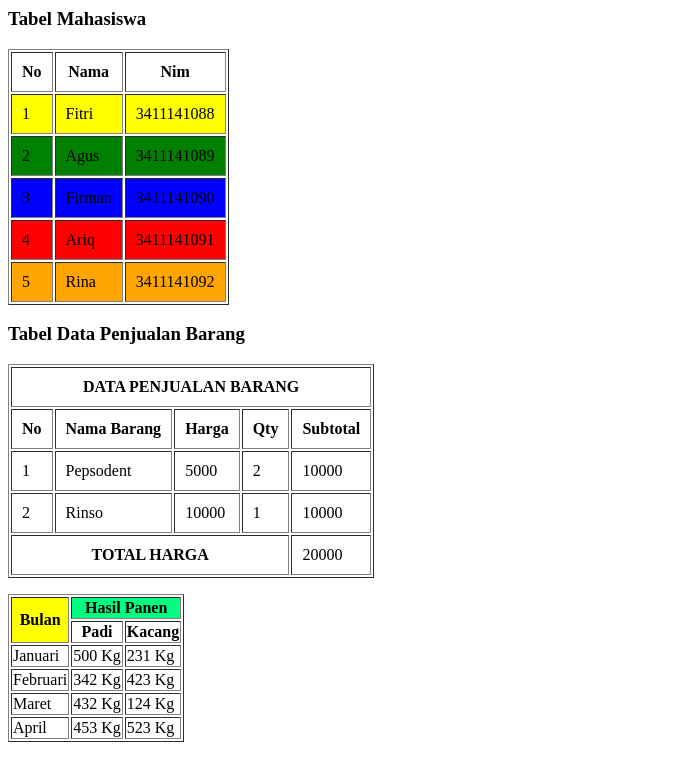
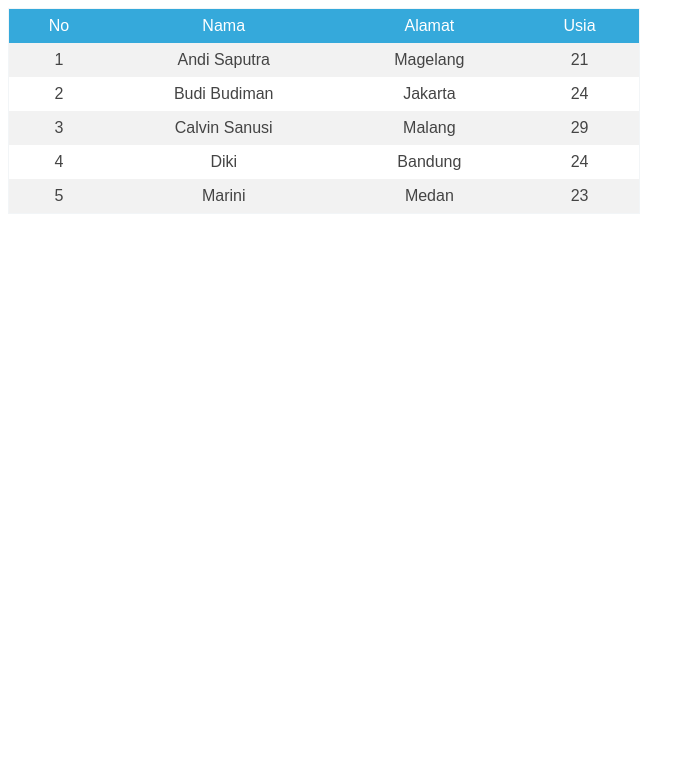
Before and after one commit to dewi18121996/Latihan1, a plain HTML site: page index.html in a window 1280 px wide. Shown: the whole page, without its empty margins (0-695 px from the left). Drawn offline with Linux system fonts and the light colour scheme.

Commit message:
Update index.html

```diff
--- a/index.html
+++ b/index.html
@@ -1,104 +1,75 @@
+<!DOCTYPE html>
 <html>
 <head>
-		<title> Latihan 2 </title>
+	<meta charset="utf-8">
+	<meta name="viewport" content="width=device-width, initial-scale=1">
+	<title>Latihan 5 Modul 4</title>
+	<style>
+.table1 {
+    font-family: sans-serif;
+    color: #444;
+    border-collapse: collapse;
+    width: 50%;
+    border: 1px solid #f2f5f7;
+}
+
+.table1 tr th{
+    background: #35A9DB;
+    color: #fff;
+    font-weight: normal;
+}
+
+.table1, th, td {
+    padding: 8px 20px;
+    text-align: center;
+}
+
+.table1 tr:hover {
+    background-color: #f5f5f5;
+}
+
+.table1 tr:nth-child(even) {
+    background-color: #f2f2f2;
+}
+	</style>
 </head>
 <body>
-					<h3>Tabel Mahasiswa</h3>
-						<table border="1" cellpadding="10">
+	<table class="table1">
 		<tr>
 			<th>No</th>
 			<th>Nama</th>
-								<th>Nim</th>
-							</tr>
-							<tr bgcolor="yellow">
-								<td>1</td>
-								<td>Fitri</td>
-								<td>3411141088</td>
-							</tr>
-							<tr bgcolor="green">
-								<td>2</td>
-								<td>Agus</td>
-								<td>3411141089</td>
-							</tr>
-							<tr bgcolor="blue">
-								<td>3</td>
-								<td>Firman</td>
-								<td>3411141090</td>
-							</tr>
-							<tr bgcolor="red">
-								<td>4</td>
-								<td>Ariq</td>
-								<td>3411141091</td>
-							</tr>
-							<tr bgcolor="orange">
-								<td>5</td>
-								<td>Rina</td>
-								<td>3411141092</td>
-							</tr>
-
-						</table>
-
-						<h3>Tabel Data Penjualan Barang</h3>
-						<table border="1" cellpadding="10">
-							<tr>
-								<th colspan="5">DATA PENJUALAN BARANG</th>
-							</tr>
-							<tr>
-								<th>No</th>
-								<th>Nama Barang</th>
-								<th>Harga</th>
-								<th>Qty</th>
-								<th>Subtotal</th>
+			<th>Alamat</th>
+			<th>Usia</th>
 		</tr>
 		<tr>
 			<td>1</td>
-								<td>Pepsodent</td>
-								<td>5000</td>
-								<td>2</td>
-								<td>10000</td>
+			<td>Andi Saputra</td>
+			<td>Magelang</td>
+			<td>21</td>
 		</tr>
 		<tr>
 			<td>2</td>
-								<td>Rinso</td>
-								<td>10000</td>
-								<td>1</td>
-								<td>10000</td>
+			<td>Budi Budiman</td>
+			<td>Jakarta</td>
+			<td>24</td>
 		</tr>
 		<tr>
-								<th colspan="4">TOTAL HARGA</th>
-								<td>20000</td>
-							</tr>
-						</table>
-							<p></p>
-
-	<table border="1">
-        <tr>
-            <th rowspan="2" bgcolor="yellow">Bulan</th>
-            <th colspan="2" bgcolor="#00ff80">Hasil Panen</th>
+			<td>3</td>
+			<td>Calvin Sanusi</td>
+			<td>Malang</td>
+			<td>29</td>
 		</tr>
 		<tr>
-            <th>Padi</th>
-            <th>Kacang</th>
+			<td>4</td>
+			<td>Diki</td>
+			<td>Bandung</td>
+			<td>24</td>
 		</tr>
 		<tr>
-            <td>Januari</td>
-            <td>500 Kg</td>
-            <td>231 Kg</td>
-        </tr>
-        <tr>
-            <td>Februari</td>
-            <td>342 Kg</td>
-            <td>423 Kg</td>
-        </tr>
-        <tr>
-            <td>Maret</td>
-            <td>432 Kg</td>
-            <td>124 Kg</td>
-        </tr>
-        <tr>
-            <td>April</td>
-            <td>453 Kg</td>
-            <td>523 Kg</td>
+			<td>5</td>
+			<td>Marini</td>
+			<td>Medan</td>
+			<td>23</td>
 		</tr>
 	</table>
 </body>
```
Lines whose indentation alone changed are shown as unchanged.
